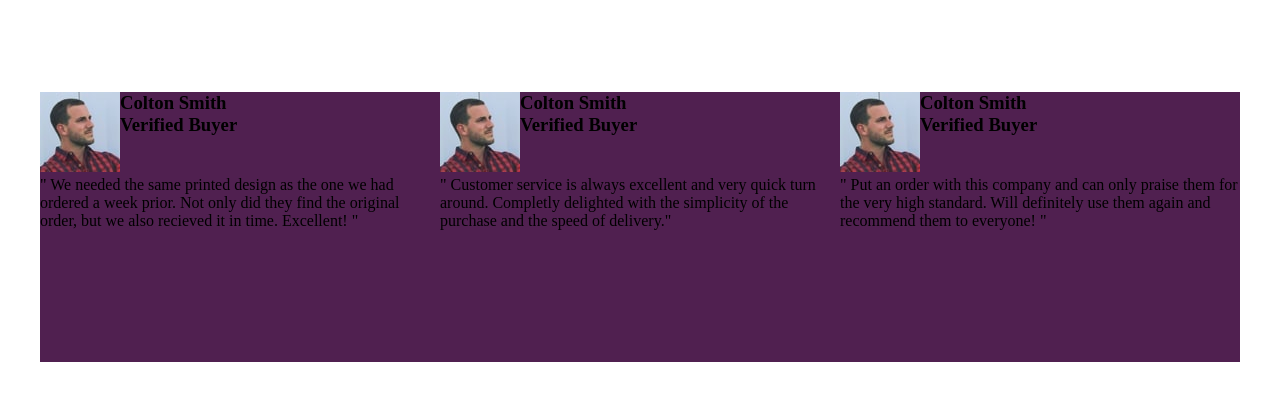
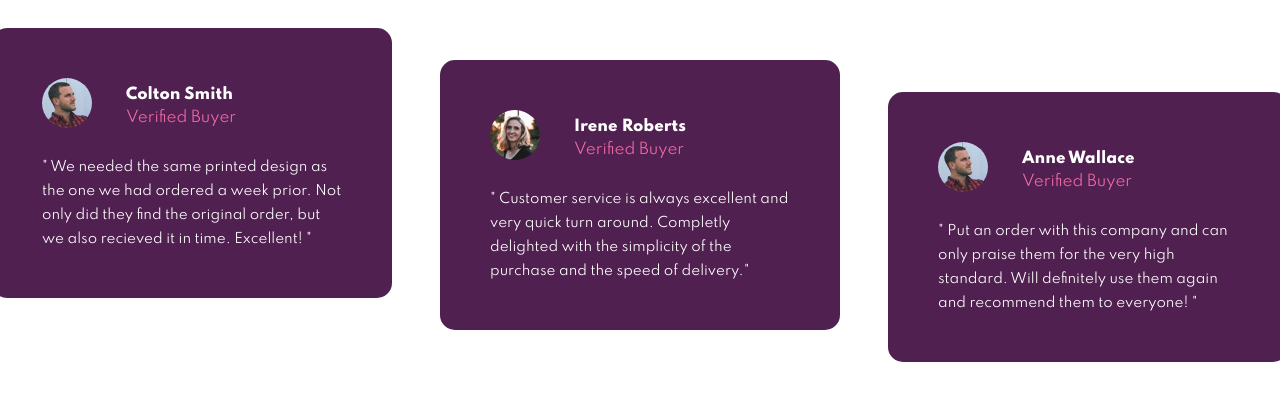
Before and after one commit to MarekMichalica/Social-Card, a plain HTML site: page index.html in a window 1280 px wide. Shown: the part 388-788 px from the top of the page. Drawn offline with Linux system fonts and the light colour scheme; a web font is replaced by a local one.

Commit message:
HTML + CSS + Font Desktop version

```diff
--- a/index.html
+++ b/index.html
@@ -54,7 +54,7 @@
           <div class="b_card">
             <div class="user">
               <div class="avatar">
-                <img src="images/image-colton.jpg" alt="">
+                <img src="images/image-colton.jpg" class="pic">
               </div>
               <div class="about">
                 <h3 class="name">Colton Smith</h3>
@@ -70,10 +70,10 @@
           <div class="b_card">
             <div class="user">
               <div class="avatar">
-                <img src="images/image-colton.jpg" alt="">
+                <img src="images/image-irene.jpg" class="pic">
               </div>
               <div class="about">
-                <h3 class="name">Colton Smith</h3>
+                <h3 class="name">Irene Roberts</h3>
                 <h3 class="role">Verified Buyer</h3>
               </div>
             </div>
@@ -85,10 +85,10 @@
           <div class="b_card">
             <div class="user">
               <div class="avatar">
-                <img src="images/image-colton.jpg" alt="">
+                <img src="images/image-colton.jpg" class="pic">
               </div>
               <div class="about">
-                <h3 class="name">Colton Smith</h3>
+                <h3 class="name">Anne Wallace</h3>
                 <h3 class="role">Verified Buyer</h3>
               </div>
             </div>
--- a/style.css
+++ b/style.css
@@ -11,13 +11,12 @@ body{
 }
 .top_section{
     display: flex;
-
 }
 .top_text{
     width: 500px;
     position: absolute;
     top: 20%;
-    left: 15%;
+    left: 16.3%;
 }
 .title{
     color: hsl(300, 43%, 22%);
@@ -31,7 +30,7 @@ body{
 }
 .rating_cards{
     position: absolute;
-    left: 50%;
+    right: 16.3%;
     top: 20%;
 }
 div.s_card:nth-child(2){
@@ -73,6 +72,7 @@ div.s_card:nth-child(3){
 }
 .bottom_cards{
     display: flex;
+    gap: 3em;
     position: absolute;
     top: 60%;
     left: 50%;
@@ -82,8 +82,51 @@ div.s_card:nth-child(3){
     width: 400px;
     height: 270px;
     background-color: hsl(300, 43%, 22%);
+    border-radius: 15px;
 }
 .user{
     display: flex;
+    width: 300px;
+    height: 100px;
+}
+.pic{
+    width: 50px;
+    height: 50px;
+    position: relative;
+    top: 50%;
+    left: 100%;
+    border-radius: 50px;
+}
+.about{
+    line-height: 23px;
+    position: relative;
+    top: 55%;
+    left: 28%;
+}
+.name{
+    color: white;
+    font-size: 15px;
+    font-weight: 800;
+}
+.role{
+    color: hsl(333, 80%, 67%);
+    font-size: 15px;
+    font-weight: 400;
+}
+.review{
+    color: hsl(0, 0%, 100%);
+    line-height: 1.5rem;
+    width: 300px;
+    font-size: 0.84rem;
+    position: relative;
+    left: 50%;
+    top: 10%;
+    transform: translateX(-50%);
 
 }
+div.b_card:nth-child(1){
+    margin-top: -4em;
+}
+div.b_card:nth-child(2){
+    margin-top: -2em;
+}
```
Also changed, not shown: Spartan.ttf (added).
